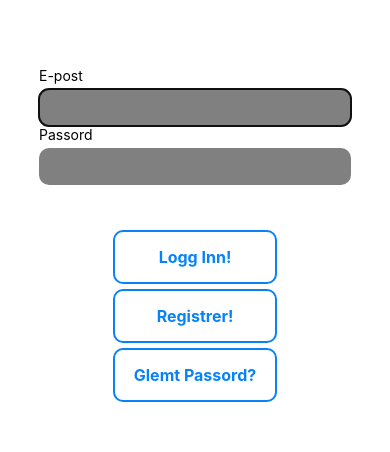
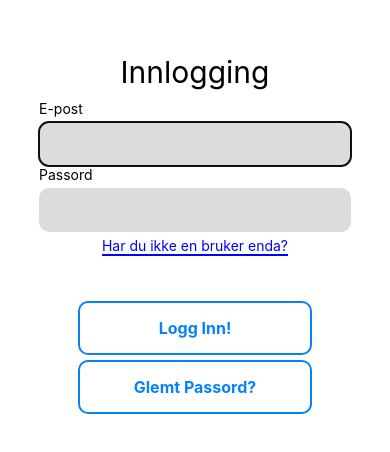
Before and after one commit to lommerusk113/Bachelor, a React Native app in the folder app/: screen / in a window 390 px wide. Shown: the part 188-640 px from the top of the page. Built offline with nearby package versions, Linux system fonts and the light colour scheme; no server answers.

Commit message:
Update Login.js
bugfix, fiks av småproblemer

```diff
--- a/app/Components/Login.js
+++ b/app/Components/Login.js
@@ -9,13 +9,14 @@ const Login = () => {
     const [userEmail, setUserEmail] = useState();
     const [glemtPassord, setGlemtPassord] = useState(false);
     const [glemtEpost, setGlemtEpost] = useState();
+    const [signup, setSignup] = useState(false);
 
     // Opens Login if the user is not logged in
     auth.onAuthStateChanged((user) => {
         if (user) {
             setUserEmail(user.email);
         }else{
-            setOpenLogin(true)
+            setOpenLogin(true);
         }
     })
     // Checks if the user has typed in a valid username and password
@@ -23,11 +24,11 @@ const Login = () => {
         try {
           if (email !== '' && password !== '') {
            await auth.signInWithEmailAndPassword(email, password);
-           setOpenLogin(false)
-           console.log("Logged in")
+           setOpenLogin(false);
+           console.log("Logged in");
           }
         } catch (error) {
-          console.log(error)
+          console.log(error);
        }
      };
 
@@ -39,8 +40,8 @@ const Login = () => {
                     .createUserWithEmailAndPassword(email, password)
                     .then(userCredentials => {
                         const user = userCredentials.user;
-                        console.log(user.email)
-                        onLogin()
+                        console.log(user.email);
+                        onLogin();
                     })
             }
         }catch(error){
@@ -53,6 +54,8 @@ const Login = () => {
         auth.signOut().then(function() {
             // Sign-out successful.
             console.log("Logged out!")
+            setEmail("")
+            setPassword("")
           }, function(error) {
             // An error happened.
           });
@@ -69,50 +72,110 @@ const Login = () => {
         }
     }
 
-
-
-
     return (
-        <SafeAreaView style={styles.container}>
+        <SafeAreaView>
              <Modal  animationType="slide" visible={openLogin} >
                  <View style={styles.container}>
+
+                     {/* SKJEMA FOR INLOGGING */}
+                     <Text style={styles.header}>Innlogging</Text>
                     <View style={styles.inputContainer}>
                         <Text>E-post</Text>
                         <TextInput onChangeText={(username) => {setEmail(username)}} style={styles.input}/>
                         <Text>Passord</Text>
-                        <TextInput onChangeText={(password) => {setPassword(password)}} style={styles.input} />
+                        <TextInput onChangeText={(password) => {setPassword(password)}} style={styles.input} secureTextEntry />
                     </View>
+
+                    {/* REGISTRERING KNAPP*/}
+                    <Text style={styles.clickableText} onPress= {() => {setSignup(true)}}>Har du ikke en bruker enda?</Text>
+
+                    {/* KNAPPER FOR INLOGGING SKJEMA */}
                     <View style={styles.buttonContainer}>
+
+                        {/* LOGIN KNAPP */}
                         <TouchableOpacity onPress={onLogin} style={[styles.button, styles.buttonOutline]}>
                             <Text style={styles.buttonOutlineText}>Logg Inn!</Text>
                         </TouchableOpacity>
-                        <TouchableOpacity onPress= {onHandleSignup} style={[styles.button, styles.buttonOutline]}>
-                            <Text style={styles.buttonOutlineText}>Registrer!</Text>
-                        </TouchableOpacity>
+
+                        {/* GLEMT PASSORD */}
                         <TouchableOpacity onPress={() => setGlemtPassord(true)} style={[styles.button, styles.buttonOutline]}>
                             <Text style={styles.buttonOutlineText}>Glemt Passord?</Text>
                         </TouchableOpacity>
+
                     </View>
-                    {/* Om brukeren har glemt sitt passord */}
+
+
+                    {/* MODULE FOR GLEMT PASSORD */}
                     <Modal animationType="slide" visible={glemtPassord} >
+
+                        {/* TILBAKE KNAPP */}
                         <TouchableOpacity style= {styles.backButton} onPress={() => setGlemtPassord(false)}>
                             <Text style={styles.buttonOutlineText}>Tilbake</Text>
                         </TouchableOpacity>
+
+
                         <SafeAreaView style={styles.container}>
+
+                            {/* INPUT FELT FOR GLEMT PASSORD */}
                             <Text>E-postadresse</Text>
-                            <TextInput onChangeText={(glemt) => {setGlemtEpost(glemt)}}/>
-                            <TouchableOpacity onPress={handleGlemt} style={[styles.button, styles.buttonOutline]}>
-                                <Text style={styles.buttonOutlineText}>Bekreft!</Text>
-                            </TouchableOpacity>
+                            <View style={styles.inputContainer}>
+                                <TextInput onChangeText={(glemt) => {setGlemtEpost(glemt)}} style={styles.input}/>
+                            </View>
+
+                            {/* BEKREFT GLEMT PASSORD */}
+                            <View style={styles.buttonContainer}>
+                                <TouchableOpacity onPress={handleGlemt} style={[styles.button, styles.buttonOutline]}>
+                                    <Text style={styles.buttonOutlineText}>Bekreft!</Text>
+                                </TouchableOpacity>
+                            </View>
+
                         </SafeAreaView>
+
+                    </Modal>
+
+                    {/* MODAL FOR REGISTRERING*/}
+                    <Modal animationType="slide" visible={signup}>
+
+                        {/* TILBAKEKNAPP */}
+                        <TouchableOpacity style= {styles.backButton} onPress={() => setSignup(false)}>
+                            <Text style={styles.buttonOutlineText}>Tilbake</Text>
+                        </TouchableOpacity>
+
+                         <SafeAreaView style={styles.container}>
+
+                             {/* SKJEMA FOR REGISTRERING */}
+                             <Text style={styles.header}>Registrer</Text>
+                            <View style={styles.inputContainer}>
+                                <Text>E-post</Text>
+                                <TextInput onChangeText={(username) => {setEmail(username)}} style={styles.input}/>
+                                <Text>Passord</Text>
+                                <TextInput onChangeText={(password) => {setPassword(password)}} style={styles.input} secureTextEntry />
+                            </View>
+
+                            {/* BEKREFT REGISTRERING */}
+                            <View style={styles.buttonContainer}>
+                                <TouchableOpacity onPress= {onHandleSignup} style={[styles.button, styles.buttonOutline]}>
+                                    <Text style={styles.buttonOutlineText}>Registrer!</Text>
+                                </TouchableOpacity>
+                            </View>
+
+                         </SafeAreaView>
+
                     </Modal>
                 </View>
             </Modal>
-            <Text>Hei {userEmail}</Text>
-            {/* <Button onPress={() => setOpenLogin(true)} title="Logg inn!" color="#841584" />  */}
-            <TouchableOpacity onPress={(handleLogout)} style={[styles.button, styles.buttonOutline]}>
-                <Text style={styles.buttonOutlineText}>Logg ut!</Text>
-            </TouchableOpacity>
+
+            {/* TEKST FOR MAINPAGE */}
+            <Text>Velkommen</Text>
+            <Text>{userEmail}</Text>
+
+            {/* KNAPP FOR Å LOGGE UT */}
+            <View style={styles.buttonContainer}>
+                <TouchableOpacity onPress={(handleLogout)} style={[styles.button, styles.buttonOutline]}>
+                    <Text style={styles.buttonOutlineText}>Logg ut!</Text>
+                </TouchableOpacity>
+            </View>
+
         </SafeAreaView>
     )
 }
@@ -123,16 +186,37 @@ const styles = StyleSheet.create({
         justifyContent: 'center',
         alignItems: 'center',
       },
+
+      //TEXT
+      header: {
+        fontSize: 30,
+        marginBottom: 10,
+      },
+
+      clickableText: {
+        color: "blue",
+        marginTop: 5,
+        borderBottomWidth: 2,
+        borderBottomColor: "blue",
+
+      },
+
+      // INPUT
       inputContainer: {
         width: '80%'
       },
       input: {
-        backgroundColor: 'grey',
+        backgroundColor: 'rgb(220, 220,220)',
         paddingHorizontal: 15,
         paddingVertical: 10,
         borderRadius: 10,
         marginTop: 5,
+        color: "black",
+        fontSize: 20,
+        fontWeight: "800",
       },
+
+      //BUTTON
       buttonContainer: {
         width: '60%',
         justifyContent: 'center',
@@ -141,7 +225,7 @@ const styles = StyleSheet.create({
       },
       button: {
         backgroundColor: '#0782F9',
-        width: '70%',
+        width: '100%',
         padding: 15,
         borderRadius: 10,
         alignItems: 'center',
```
